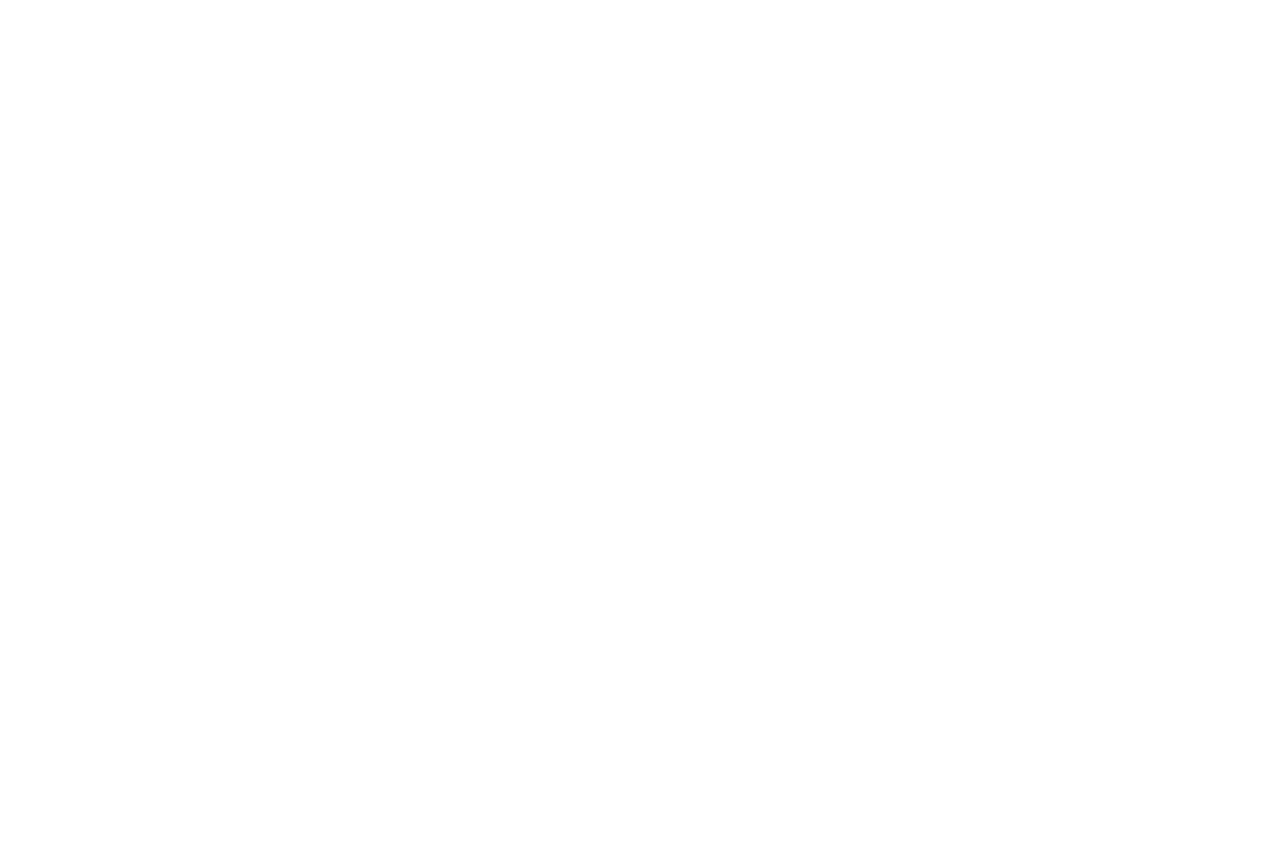
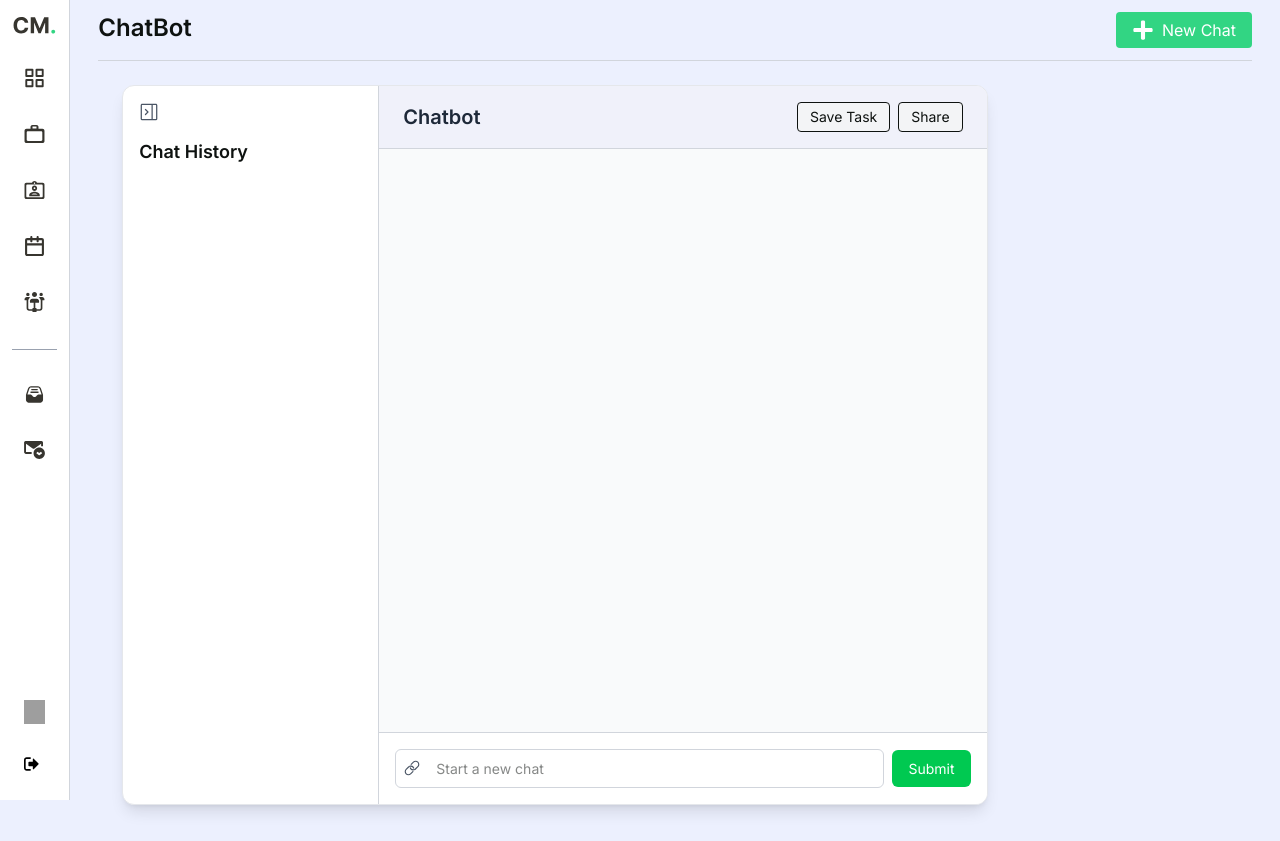
Before and after one commit to Viarsh-Technologies/crm-viarsh, a React (Vite) app: page /chatbot in a window 1280 px wide. Before the commit this address had no page. Before the commit the page ends 800 px from the top, so only its background shows below. Built offline with nearby package versions, Linux system fonts and the light colour scheme; grey boxes are pictures that could not be loaded.

Commit message:
Add Chatbot page and integrate navigation; update AiAgentPage and AppRouter

```diff
--- a/src/pages/AiAgentPage.jsx
+++ b/src/pages/AiAgentPage.jsx
@@ -11,9 +11,12 @@ import CustomCheckbox from '../components/common/CustomCheckbox';
 import { usePagination } from '../hooks/usePagination';
 import { useRowSelection } from '../hooks/useRowSelection';
 import { RefreshCcw } from 'lucide';
+import { Navigate, useNavigate } from 'react-router-dom';
+
 const breadcrumbItems = [
     { name: 'Home', path: '/' },
     { name: 'AI Agent', path: '' },
+
 ]
 const columns = [
     { key: "title", label: "Title", orderBy: true },
@@ -26,6 +29,7 @@ const columns = [
 const AiAgentPage = () => {
     const [filteredData, setFilteredData] = useState([]);
     const [loading, setLoading] = useState(false); // Add loading state
+    const navigate = useNavigate();
 
     const itemsPerPage = 8;
 
@@ -74,13 +78,16 @@ const AiAgentPage = () => {
         console.log("changed")
     };
 
+
+
     const onAction = () => {
-        console.log('Clicked')
+        navigate('/chatbot');
     }
 
     return (
         <div>
-            <PageTitle title={'AI Agent'} actionText='' ActionIcon={''} onAction={''} />
+            <PageTitle title={'AI Agent'} actionText='Add New AI Agent' ActionIcon={Plus} onAction={onAction} />
+
             <div><Breadcrumbs items={breadcrumbItems} /></div>
             <div className='flex mt-3 gap-4'>
                 <div className="flex gap-0 mb-4 p-2 border border-gray-400 bg-white rounded-lg relative ">
--- /dev/null
+++ b/src/pages/Chatbot.jsx
@@ -0,0 +1,140 @@
+// File: src/Chatbot.jsx
+import { useState } from "react";
+import { GoSidebarCollapse, GoSidebarExpand } from "react-icons/go";
+import { IoIosLink } from "react-icons/io";
+import { FaPlus } from "react-icons/fa";
+
+import PageTitle from '../components/layout/PageTitle';
+
+
+
+
+export default function Chatbot() {
+  const [history, setHistory] = useState([]);
+  const [sidebarOpen, setSidebarOpen] = useState(true);
+  const [input, setInput] = useState("");
+
+  const handleUserSubmit = () => {
+    if (!input.trim()) return;
+    const newEntry = {
+      user: input,
+      bot: "Lorem ipsum dolor sit amet, consectetur adipiscing elit. Pellentesque quis pellentesque enim."
+    };
+    setHistory((prev) => [...prev, newEntry]);
+    setInput("");
+  };
+
+  const onRefresh = () => {
+    window.location.reload();
+  };
+
+  return (
+    <>
+    <PageTitle
+        title={'ChatBot'}
+        actionText="New Chat"
+        ActionIcon={FaPlus}
+        onAction={onRefresh}
+      />
+    <div className="flex h-[90vh] w-3/4 bg-[#FFFFFF] m-6 rounded-xl shadow-lg overflow-hidden border border-gray-200">
+
+      {/* Sidebar */}
+      <div
+        className={` transition-all duration-500 ease-in-out border-r border-gray-300 p-4 ${sidebarOpen ? "w-64" : "w-14"}`}
+      >
+        <button
+          onClick={() => setSidebarOpen(!sidebarOpen)}
+          className="mb-4 text-gray-600 hover:text-gray-900"
+        >
+          {sidebarOpen ? <GoSidebarCollapse size={20} /> : <GoSidebarExpand size={20} />}
+        </button>
+        {sidebarOpen && (
+          <div>
+            <h2 className="text-lg font-semibold mb-3">Chat History</h2>
+            <ul className="space-y-2 overflow-y-auto max-h-[calc(100vh-150px)] pr-2">
+              {history.map((item, index) => (
+                <li
+                  key={index}
+                  className="text-sm text-gray-700 truncate border-b border-gray-200 pb-1"
+                >
+                  {item.user}
+                </li>
+              ))}
+            </ul>
+          </div>
+        )}
+      </div>
+
+      {/* Chat Area */}
+      <div className="flex-1 flex flex-col relative">
+        {/* Top Bar */}
+        <div className="flex items-center justify-between px-6 py-4 border-b border-gray-300 bg-[#F0F1FA] sticky top-0 z-10">
+        <h1 className="text-xl font-semibold text-gray-800">
+  {history[0]?.user?.length > 5 ? `${history[0].user.slice(0, 30)}...` : history[0]?.user || "Chatbot"}
+</h1>
+
+          <div className="flex gap-2">
+            <button className="flex items-center gap-1 px-3 py-1 text-sm bg-gray-100 border rounded hover:bg-gray-200">
+              Save Task
+            </button>
+            <button className="flex items-center gap-1 px-3 py-1 text-sm bg-gray-100 border rounded hover:bg-gray-200">
+               Share
+            </button>
+          </div>
+        </div>
+
+        {/* Chat Messages */}
+        <div className="flex-1 p-7 overflow-y-auto space-y-6 bg-gray-50">
+          {history.map((entry, index) => (
+            <div key={index} className="space-y-1 flex flex-col gap-6 ">
+            {/* User Message */}
+            <div className="text-left text-sm font-medium bg-blue-100 p-2 rounded-md inline-block max-w-80 ml-auto">
+              {entry.user}
+            </div>
+
+            {/* Bot Message */}
+            <div className="text-left text-sm bg-gray-200 p-2 rounded-md inline-block max-w-xl mr-auto">
+              {entry.bot}
+            </div>
+          </div>
+
+
+          ))}
+        </div>
+
+        {/* Input Area */}
+        <div className="p-4 border-t border-gray-300 flex items-center gap-2 bg-white">
+          <div className="flex-1 relative">
+            <input
+              type="text"
+              className="w-full border border-gray-300 p-2 pl-10 pr-10 rounded-md focus:outline-none focus:ring focus:ring-blue-200"
+              placeholder="Start a new chat"
+              value={input}
+              onChange={(e) => setInput(e.target.value)}
+              onKeyDown={(e) => e.key === "Enter" && handleUserSubmit()}
+            />
+            <label
+              htmlFor="file-upload"
+              className="absolute top-2.5 left-2 text-lg cursor-pointer text-gray-600"
+            >
+              <IoIosLink />
+            </label>
+            <input
+              type="file"
+              className="hidden"
+              id="file-upload"
+              multiple
+            />
+          </div>
+          <button
+            onClick={handleUserSubmit}
+            className="bg-green-500 hover:bg-green-600 text-white px-4 py-2 rounded-md"
+          >
+            Submit
+          </button>
+        </div>
+      </div>
+    </div>
+    </>
+  );
+}
--- a/src/routes/AppRouter.jsx
+++ b/src/routes/AppRouter.jsx
@@ -8,6 +8,7 @@ import AiAgentPage from '../pages/AiAgentPage'
 import LeadsPage from '../pages/LeadsPage'
 import InboxPage from '../pages/InboxPage'
 import AddProjectPage from '../pages/AddProjectPage'
+import Chatbot from '../pages/Chatbot'
 import PendingApprovalPage from '../pages/PendingApprovalPage'
 import SearchContactPage from '../pages/SearchContactPage'
 import Signin from '../pages/Signin'
@@ -36,6 +37,7 @@ const AppRouter = () => {
           <Route path="/leads" element={<LeadsPage />} />
           <Route path="/inbox" element={<InboxPage />} />
           <Route path="/settings" element={<Settings />} />
+          <Route path="/chatbot" element={<Chatbot />} />
 =======
 
           <Route path="/addProject" element={<AddProjectPage />} />
```
